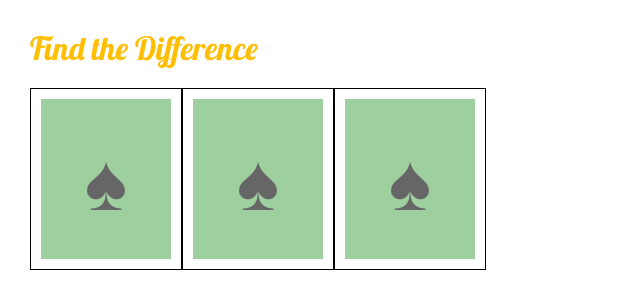
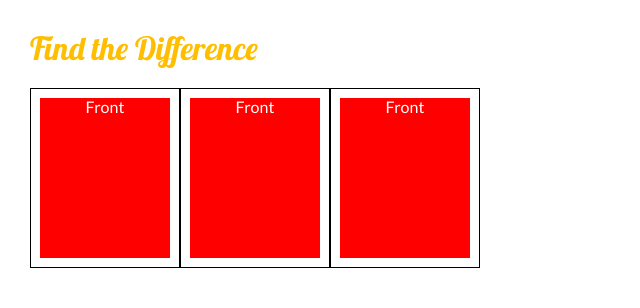
Before and after one commit to raeioul/raeioul.github.io, a React (Create React App) app: page / in a window 1280 px wide. Shown: the top 308 px of the page, without its empty margins (0-640 px from the left). Built offline with nearby package versions, Linux system fonts and the light colour scheme.

Commit message:
Added rotating cards

```diff
--- a/src/components/Square.js
+++ b/src/components/Square.js
@@ -31,8 +31,13 @@ class Square extends React.Component<Props, State> {
         activated={this.state.activated}
         Blaaaa
       >
-        <div>
-          <p>{this.props.content}</p>
+        <div className="card">
+          <div className="face front">
+            Front
+          </div>
+          <div className="face back">
+            Back
+          </div>
         </div>
       </Wrapper>
     );
--- a/src/components/Square.styles.js
+++ b/src/components/Square.styles.js
@@ -7,30 +7,42 @@ export const Wrapper = styled.div`
   width: 150px;
   height: 180px;
   border: 1px solid black;
+  perspective: 500px;
 
-  > div {
+  .card {
+    position: relative;
     display: flex;
     justify-content: center;
     align-items: center;
-    background: ${(p) => (p.activated ? 'lightblue' : '#9ecf9e')};
     width: 130px;
     height: 160px;
-    transform: rotateY(0);
+    transform-style: preserve-3d;
     transition: transform 300ms;
 
-    > p {
-      font-size: 8rem;
-      line-height: 2;
-      margin: 0;
+    .face {
+      position: absolute;
+      color: #fff;
+      text-align: center;
+      height: 100%;
+      width: 100%;
+      backface-visibility: hidden;
     }
-  }
 
-  :hover div {
-    transform: rotateY(180deg);
+    .front {
+      background: #f00;
+    }
+
+    .back {
+      background: var(--mango);
+      transform: rotateY(180deg);
+    }
+
 
   }
 
+  &:hover .card {
+    transform: rotateY(180deg);
+  }
 `;
 
-export const Box = styled.div`
-`;
+export const Box = styled.div``;
--- a/src/index.styles.js
+++ b/src/index.styles.js
@@ -6,6 +6,10 @@ export default css`
   :root {
     --mango: #ffbe00;
     --dust: #666;
+  }
+
+  * {
+    box-sizing: border-box;
   }
 
   html {
```
